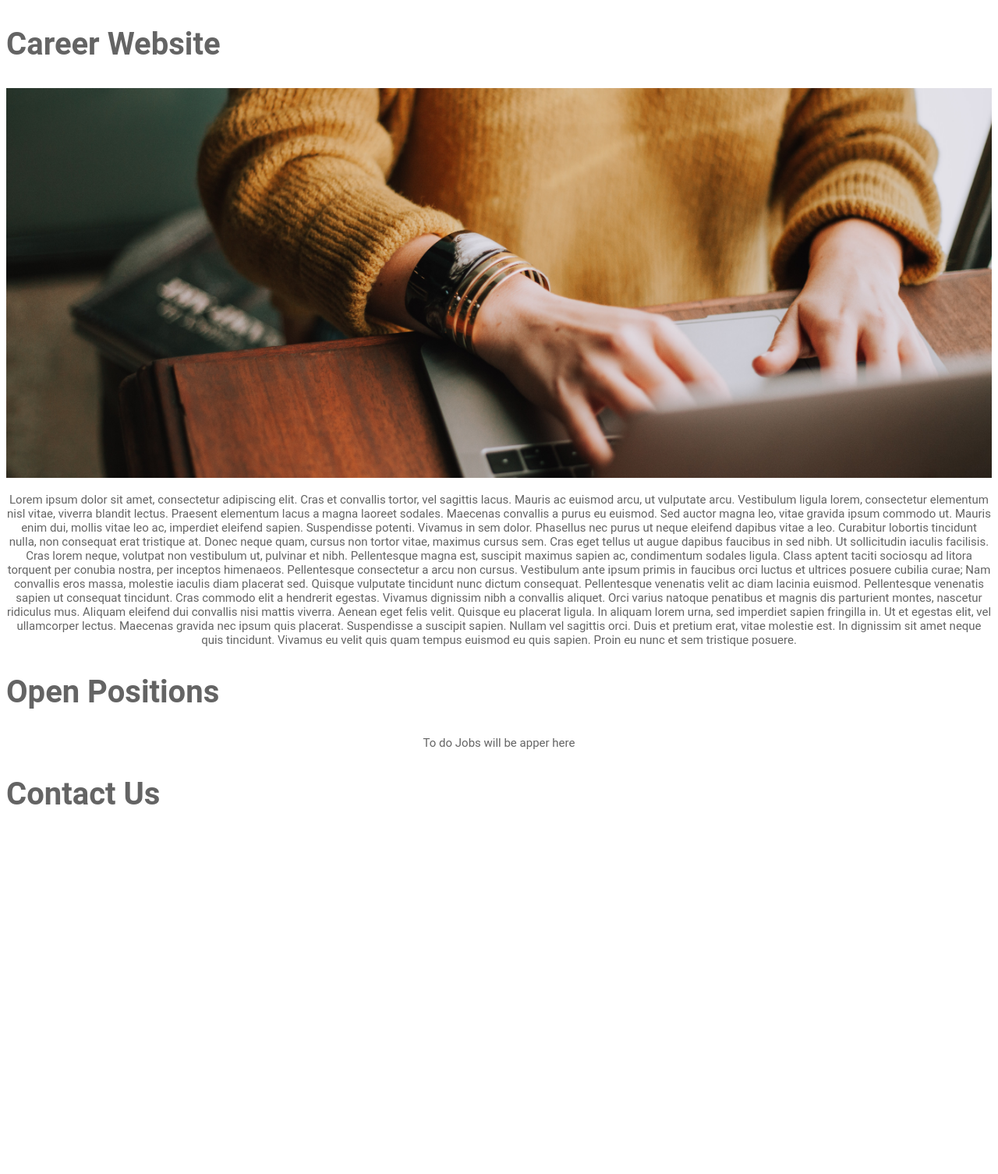
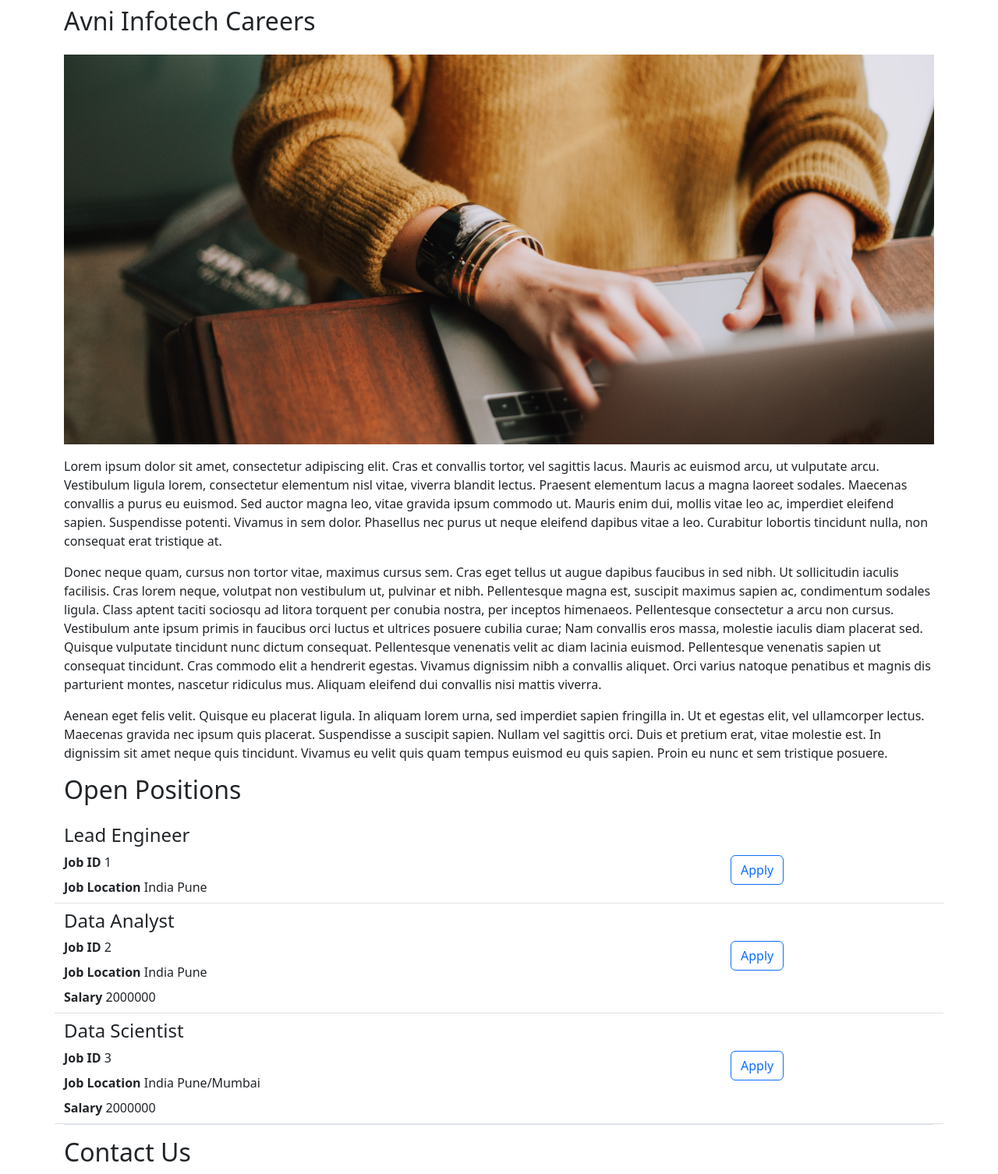
Before and after one commit to pradip-amilkanthwar/career-website, a Flask app: page / in a window 1280 px wide. Shown: the whole page at 78% size. Before the commit the page ends 1032 px from the top, so only its background shows below. Run offline with Flask 3, Linux system fonts and the light colour scheme.

Commit message:
Added dynamic jobs list and API to fetch jobs as JSON object.

```diff
--- a/app.py
+++ b/app.py
@@ -1,11 +1,32 @@
-from flask import Flask, render_template
+from flask import Flask, render_template, jsonify
 
 app = Flask(__name__)
+
+JOBS = [{
+    'id': '1',
+    'title': 'Lead Engineer',
+    'location': 'India Pune'
+}, {
+    'id': '2',
+    'title': 'Data Analyst',
+    'location': 'India Pune',
+    'salary': '2000000'
+}, {
+    'id': '3',
+    'title': 'Data Scientist',
+    'location': 'India Pune/Mumbai',
+    'salary': '2000000'
+}]
 
 
 @app.route('/')
 def hello_world():
-  return render_template('home.html')
+  return render_template('home.html', jobs=JOBS, company_name='Avni Infotech')
+
+
+@app.route('/api/jobs')
+def list_jobs():
+  return jsonify(JOBS)
 
 
 if __name__ == '__main__':
--- a/templates/home.html
+++ b/templates/home.html
@@ -2,44 +2,35 @@
 <html>
   <head>
     <title>Career Website</title>
+    <meta charset="utf-8">
+    <meta name="viewport" content="width=device-width, initial-scale=1">
+    <link href="https://cdn.jsdelivr.net/npm/bootstrap@5.2.3/dist/css/bootstrap.min.css" rel="stylesheet" integrity="sha384-rbsA2VBKQhggwzxH7pPCaAqO46MgnOM80zW1RWuH61DGLwZJEdK2Kadq2F9CUG65" crossorigin="anonymous">
     <style>
-    h2{
-      font-size:40px;
-      font-family:roboto;
-      color:rgb(100,100,100);
-    }
-    p{
-        font-size:15px;
-        font-family:roboto;
-        color:rgb(100,100,100);
-      text-align:center;
-      }
     #home-banner{
       height:500px;
       width:100%;
       object-fit:cover;
     }
-    #container{
-      max-width:1400px;
-      margin:0 auto 0 auto;
-    }
     </style>
   </head>
   <body>
-    <div id="container">
-      <h2>Career Website</h2>
+    <div class="container">
+      <h2 class="text-left mb-4 mt-2">{{company_name}} Careers</h2>
       <div>
-        <img id="home-banner" src="/static/home-banner.jpg" width="100%" height="350" alt="Career Website">
+        <img id="home-banner" class="img-fluid" src="/static/home-banner.jpg" width="100%" height="350" alt="Career Website">
       </div>
-      <p>
+      <p class="text-left mb-3 mt-3">
         Lorem ipsum dolor sit amet, consectetur adipiscing elit. Cras et convallis tortor, vel sagittis lacus. Mauris ac euismod arcu, ut vulputate arcu. Vestibulum ligula lorem, consectetur elementum nisl vitae, viverra blandit lectus. Praesent elementum lacus a magna laoreet sodales. Maecenas convallis a purus eu euismod. Sed auctor magna leo, vitae gravida ipsum commodo ut. Mauris enim dui, mollis vitae leo ac, imperdiet eleifend sapien. Suspendisse potenti. Vivamus in sem dolor. Phasellus nec purus ut neque eleifend dapibus vitae a leo. Curabitur lobortis tincidunt nulla, non consequat erat tristique at.
+</p>
+<p class="text-left mb-3 mt-3">     Donec neque quam, cursus non tortor vitae, maximus cursus sem. Cras eget tellus ut augue dapibus faucibus in sed nibh. Ut sollicitudin iaculis facilisis. Cras lorem neque, volutpat non vestibulum ut, pulvinar et nibh. Pellentesque magna est, suscipit maximus sapien ac, condimentum sodales ligula. Class aptent taciti sociosqu ad litora torquent per conubia nostra, per inceptos himenaeos. Pellentesque consectetur a arcu non cursus. Vestibulum ante ipsum primis in faucibus orci luctus et ultrices posuere cubilia curae; Nam convallis eros massa, molestie iaculis diam placerat sed. Quisque vulputate tincidunt nunc dictum consequat. Pellentesque venenatis velit ac diam lacinia euismod. Pellentesque venenatis sapien ut consequat tincidunt. Cras commodo elit a hendrerit egestas. Vivamus dignissim nibh a convallis aliquet. Orci varius natoque penatibus et magnis dis parturient montes, nascetur ridiculus mus. Aliquam eleifend dui convallis nisi mattis viverra.</p>
 
-        Donec neque quam, cursus non tortor vitae, maximus cursus sem. Cras eget tellus ut augue dapibus faucibus in sed nibh. Ut sollicitudin iaculis facilisis. Cras lorem neque, volutpat non vestibulum ut, pulvinar et nibh. Pellentesque magna est, suscipit maximus sapien ac, condimentum sodales ligula. Class aptent taciti sociosqu ad litora torquent per conubia nostra, per inceptos himenaeos. Pellentesque consectetur a arcu non cursus. Vestibulum ante ipsum primis in faucibus orci luctus et ultrices posuere cubilia curae; Nam convallis eros massa, molestie iaculis diam placerat sed. Quisque vulputate tincidunt nunc dictum consequat. Pellentesque venenatis velit ac diam lacinia euismod. Pellentesque venenatis sapien ut consequat tincidunt. Cras commodo elit a hendrerit egestas. Vivamus dignissim nibh a convallis aliquet. Orci varius natoque penatibus et magnis dis parturient montes, nascetur ridiculus mus. Aliquam eleifend dui convallis nisi mattis viverra.
-
-        Aenean eget felis velit. Quisque eu placerat ligula. In aliquam lorem urna, sed imperdiet sapien fringilla in. Ut et egestas elit, vel ullamcorper lectus. Maecenas gravida nec ipsum quis placerat. Suspendisse a suscipit sapien. Nullam vel sagittis orci. Duis et pretium erat, vitae molestie est. In dignissim sit amet neque quis tincidunt. Vivamus eu velit quis quam tempus euismod eu quis sapien. Proin eu nunc et sem tristique posuere.
+      <p class="text-left mb-3 mt-3">Aenean eget felis velit. Quisque eu placerat ligula. In aliquam lorem urna, sed imperdiet sapien fringilla in. Ut et egestas elit, vel ullamcorper lectus. Maecenas gravida nec ipsum quis placerat. Suspendisse a suscipit sapien. Nullam vel sagittis orci. Duis et pretium erat, vitae molestie est. In dignissim sit amet neque quis tincidunt. Vivamus eu velit quis quam tempus euismod eu quis sapien. Proin eu nunc et sem tristique posuere.
       </p>
       <h2>Open Positions</h2>
-      <p>To do Jobs will be apper here</p>
+      <div class="text-left mb-3 mt-3 border-bottom">{% for job in jobs %}
+          {% include 'job-item.html' %}
+        {% endfor %}
+      </div>
       <h2>Contact Us</h2>
     </div>
 
--- /dev/null
+++ b/templates/job-item.html
@@ -0,0 +1,24 @@
+<div class="border-bottom row">
+  <div class="col-9">
+      <div class="text-left mb-2 mt-2">
+        <h4>{{job['title']}}</h4>
+      </div>
+
+      <div class="text-left mb-2 mt-2">
+        <b>Job ID </b>{{job['id']}}
+      </div>
+
+      <div class="text-left mb-2 mt-2">
+        <b>Job Location </b>{{job['location']}}
+      </div>
+
+      {% if 'salary' in job %}
+      <div class="text-left mb-2 mt-2" >
+        <b>Salary </b> {{job['salary']}}
+      </div>
+      {% endif %}
+  </div>
+  <div class="col-3 mt-5">
+      <button type="button" class="btn btn-outline-primary">Apply</button>
+  </div>
+</div>
```
